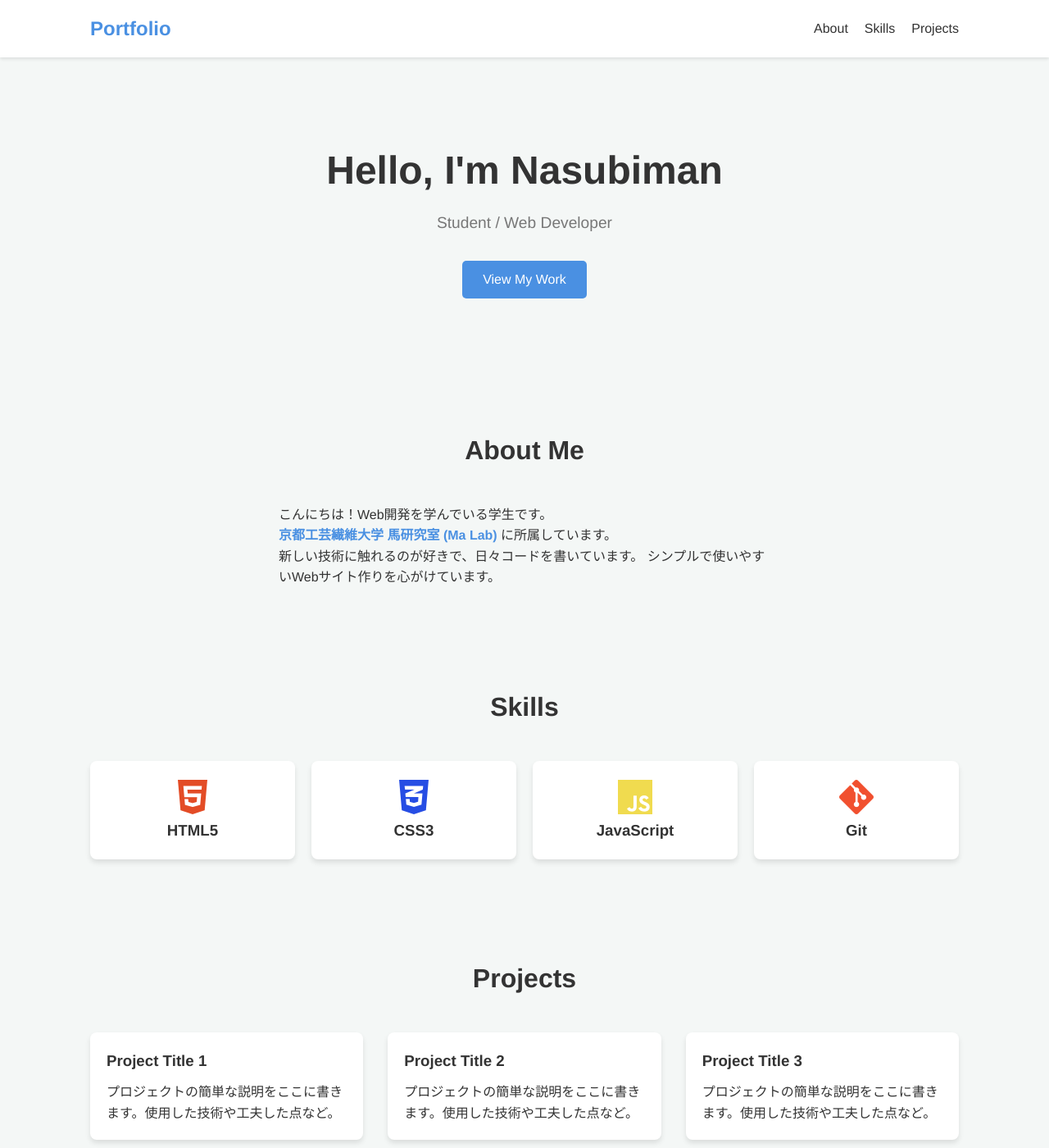
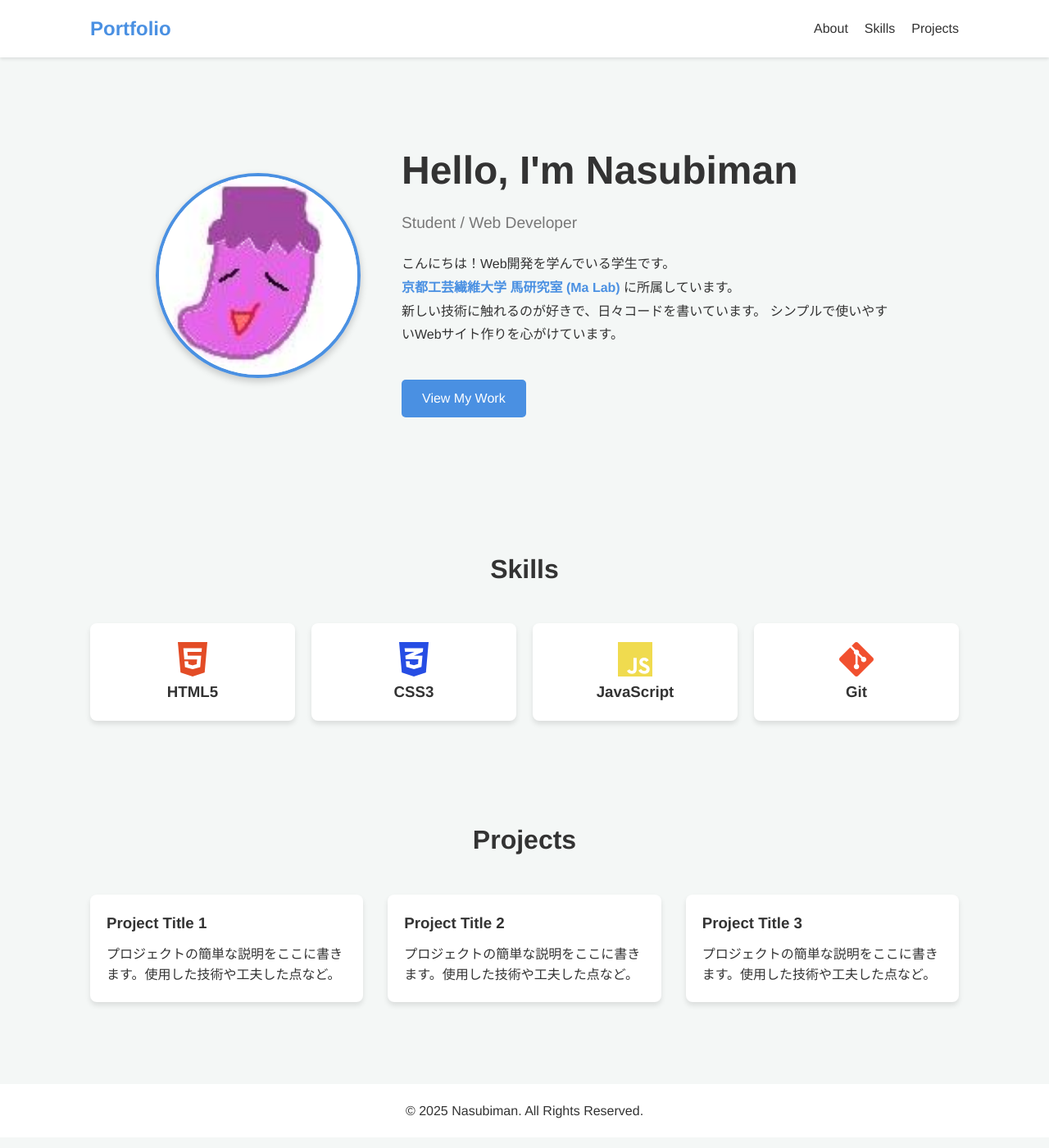
Before and after one commit to Nasubiman/Nasubiman.github.io, a Jekyll site: the page home.html, which Jekyll copies as it is, in a window 1280 px wide and 1400 px high. Shown: the whole window at 82% size. Built offline with Jekyll 4.4.1, drawn with Linux system fonts in a browser that asks for light colours.

Commit message:
feat: add hero image styling to homepage.

```diff
--- a/css/style.css
+++ b/css/style.css
@@ -33,7 +33,7 @@ body {
 header {
     background-color: var(--header-bg);
     padding: 1rem 0;
-    box-shadow: 0 2px 4px rgba(0,0,0,0.1);
+    box-shadow: 0 2px 4px rgba(0, 0, 0, 0.1);
     position: sticky;
     top: 0;
     z-index: 100;
@@ -82,8 +82,19 @@ section {
 }
 
 .hero {
-    text-align: center;
     padding: 100px 20px;
+}
+
+.hero-container {
+    display: flex;
+    align-items: center;
+    justify-content: center;
+    gap: 50px;
+}
+
+.hero-text-container {
+    text-align: left;
+    max-width: 600px;
 }
 
 .hero h1 {
@@ -91,10 +102,26 @@ section {
     margin-bottom: 10px;
 }
 
-.hero p {
+.subtitle {
     font-size: 1.2rem;
     color: #777;
-    margin-bottom: 30px;
+    margin-bottom: 20px;
+}
+
+.about-text-integrated {
+    margin-bottom: 20px;
+    line-height: 1.8;
+}
+
+@media (max-width: 768px) {
+    .hero-container {
+        flex-direction: column;
+        text-align: center;
+    }
+
+    .hero-text-container {
+        text-align: center;
+    }
 }
 
 .btn {
@@ -140,7 +167,7 @@ h2 {
     background: var(--card-bg);
     padding: 20px;
     border-radius: 8px;
-    box-shadow: 0 4px 6px rgba(0,0,0,0.1);
+    box-shadow: 0 4px 6px rgba(0, 0, 0, 0.1);
     transition: transform 0.3s;
 }
 
@@ -158,7 +185,7 @@ h2 {
     background: var(--card-bg);
     border-radius: 8px;
     overflow: hidden;
-    box-shadow: 0 4px 6px rgba(0,0,0,0.1);
+    box-shadow: 0 4px 6px rgba(0, 0, 0, 0.1);
 }
 
 .project-info {
@@ -182,3 +209,12 @@ footer {
     font-size: 1.5rem;
     text-decoration: none;
 }
+
+.hero-img {
+    width: 250px;
+    height: 250px;
+    border-radius: 50%;
+    object-fit: cover;
+    border: 4px solid var(--primary-color);
+    box-shadow: 0 4px 10px rgba(0, 0, 0, 0.2);
+}
--- a/home.html
+++ b/home.html
@@ -22,24 +22,25 @@
         </nav>
     </header>
 
-    <section class="hero">
+    <section class="hero" id="about">
+        <div class="hero-container">
+            <div class="hero-image-container">
+                <img src="pictures/image.png" alt="Nasubiman" class="hero-img">
+            </div>
+            <div class="hero-text-container">
                 <h1>Hello, I'm Nasubiman</h1>
-        <p>Student / Web Developer</p>
-        <a href="#projects" class="btn">View My Work</a>
-    </section>
-
-    <section id="about">
-        <h2>About Me</h2>
-        <div class="about-content">
-            <div class="about-text">
+                <p class="subtitle">Student / Web Developer</p>
+                <div class="about-text-integrated">
                     <p>
                         こんにちは！Web開発を学んでいる学生です。<br>
                         <a href="https://www.soc.is.kit.ac.jp/" target="_blank"
-                        style="color: var(--primary-color); text-decoration: none; font-weight: bold;">京都工芸繊維大学 馬研究室 (Ma
-                        Lab)</a> に所属しています。<br>
+                            style="color: var(--primary-color); text-decoration: none; font-weight: bold;">京都工芸繊維大学 馬研究室
+                            (Ma Lab)</a> に所属しています。<br>
                         新しい技術に触れるのが好きで、日々コードを書いています。
                         シンプルで使いやすいWebサイト作りを心がけています。
                     </p>
+                </div>
+                <a href="#projects" class="btn" style="margin-top: 20px;">View My Work</a>
             </div>
         </div>
     </section>
```
Lines whose indentation alone changed are shown as unchanged.
